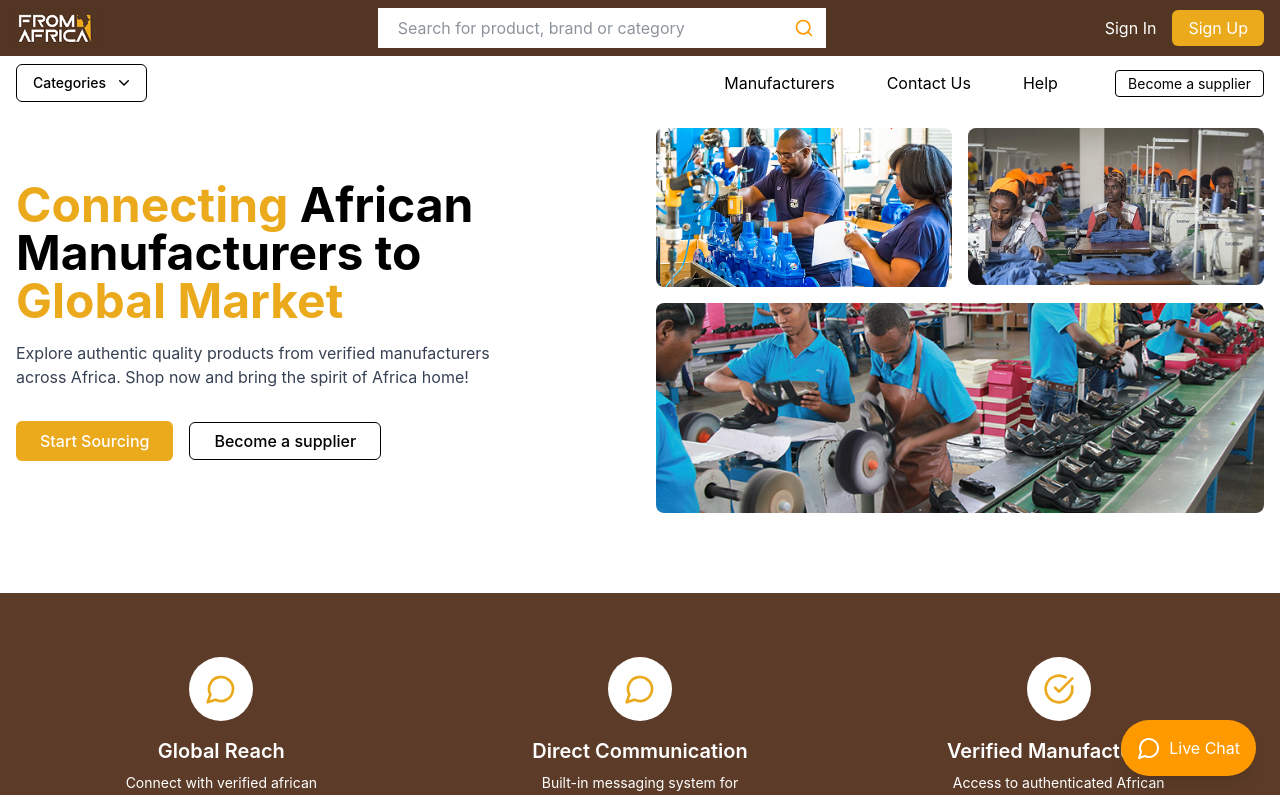
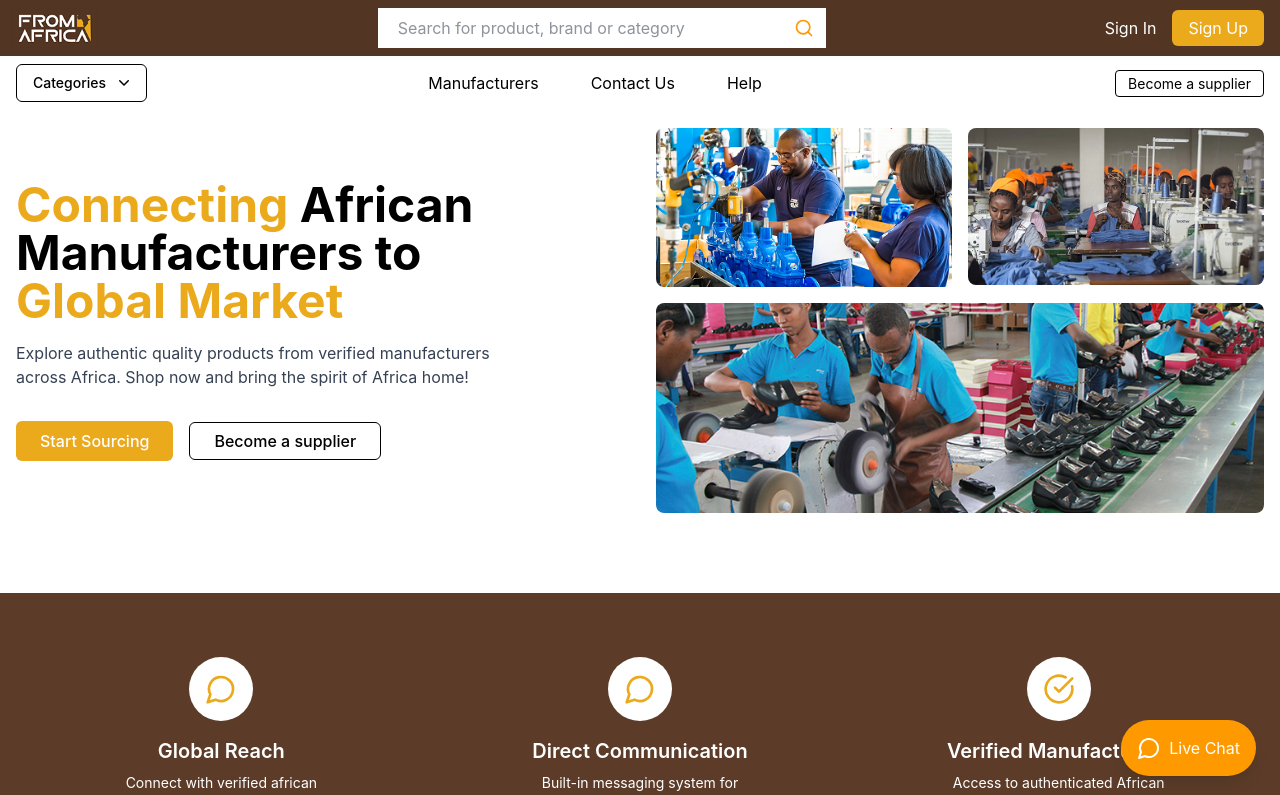
Before and after one commit to 0xidennis/africa, a React (Vite) app: page / in a window 1280 px wide. Shown: the top 795 px of the page. Built offline with nearby package versions, Linux system fonts and the light colour scheme.

Commit message:
first commit

```diff
--- a/src/Statics/Header.jsx
+++ b/src/Statics/Header.jsx
@@ -83,7 +83,7 @@ const Header = () => {
 
     </div>
     </div>
-         <div className='mr-[-30rem] justify-between items-end space-x-13 md:ml-10 '>
+         <div className='mr-[-30rem] justify-between items-end space-x-13 md:mr-18 '>
           <Link to="/reg">
          <a href="/manufacturers" className="py-2 hover:text-amber-300 text-black ">
               Manufacturers
@@ -103,7 +103,7 @@ const Header = () => {
          <Link to="/reg">
           <a
             href="/become-supplier"
-            className="text-sm border border-black text-black px-3 py-1 rounded hover:bg-amber-400 hover:text-[#5c3c28] transition-colors lg:mr-18 "
+            className="text-sm border border-black text-black px-3 py-1 rounded hover:bg-amber-400 hover:text-[#5c3c28] transition-colors lg:mr-18 md:mr-2"
           >
             Become a supplier
           </a>
```
